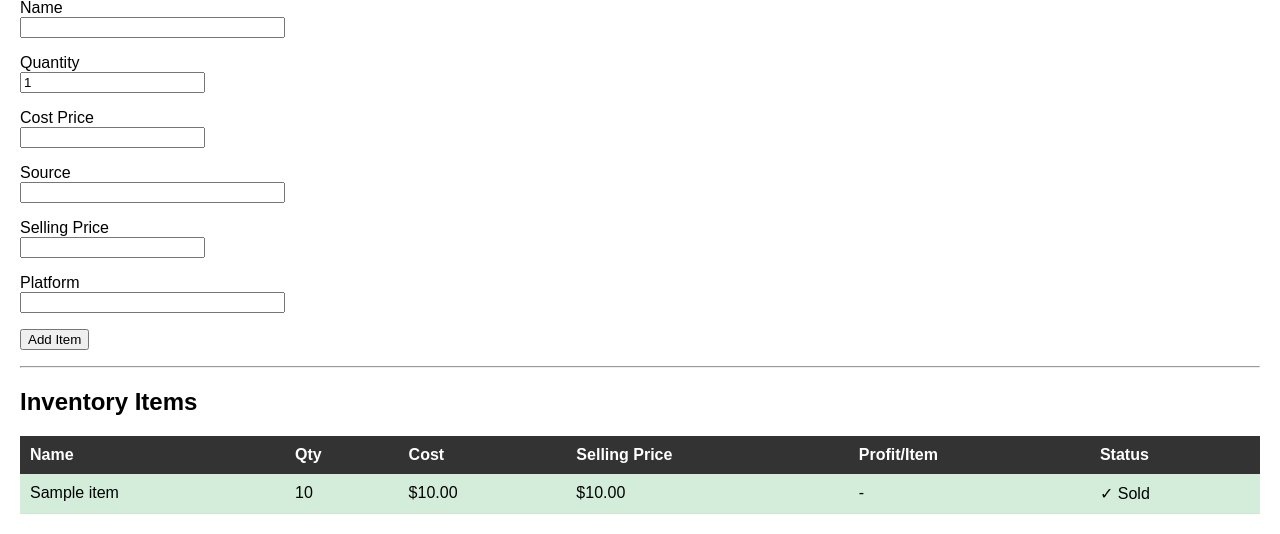
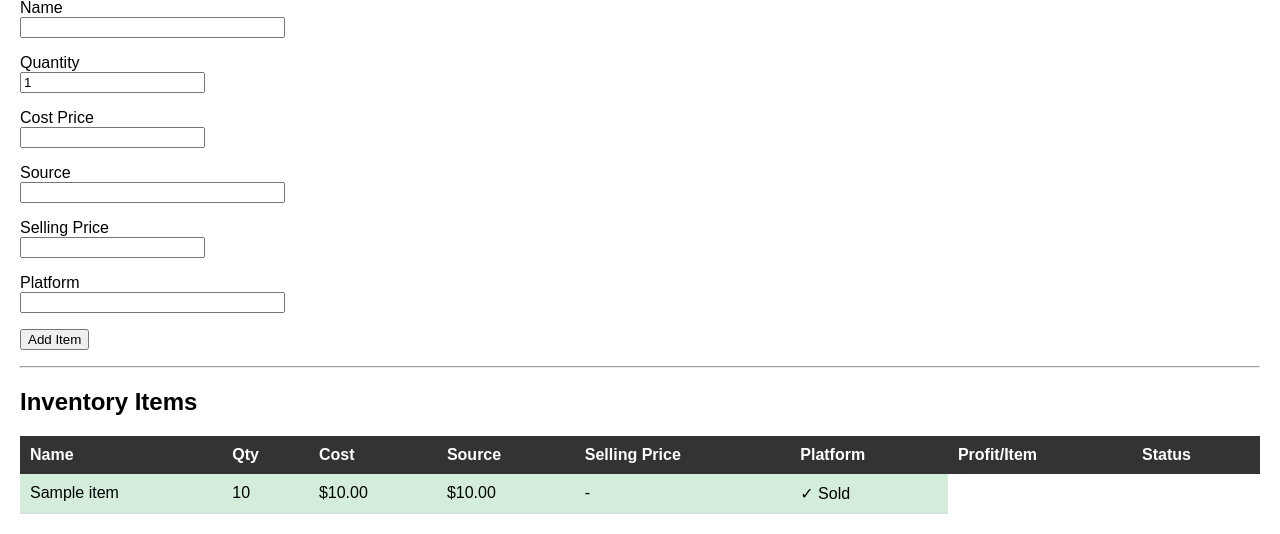
Before and after one commit to krice78/pinkattic-tracker, a Flask app: page / in a window 1280 px wide. Shown: the part 297-831 px from the top of the page. Run offline with Flask 3, Linux system fonts and the light colour scheme; a user stored in the database is signed in; tables that the repository leaves empty hold one stand-in row (values such as "Sample post").

Commit message:
added source and platform to table in inventory items display

```diff
--- a/app/templates/dashboard.html
+++ b/app/templates/dashboard.html
@@ -76,7 +76,9 @@
             <th>Name</th>
             <th>Qty</th>
             <th>Cost</th>
+            <th>Source</th>
             <th>Selling Price</th>
+            <th>Platform</th>
             <th>Profit/Item</th>
             <th>Status</th>
           </tr>
```
